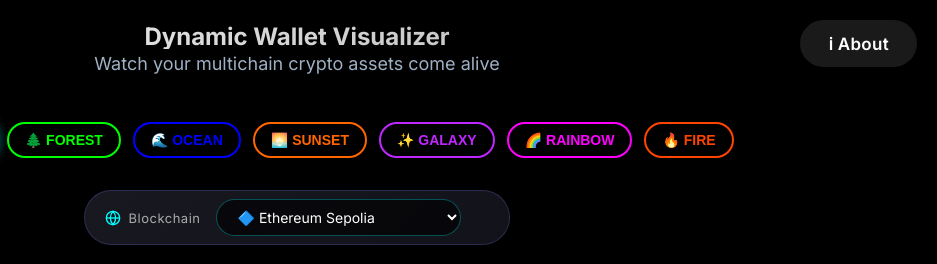
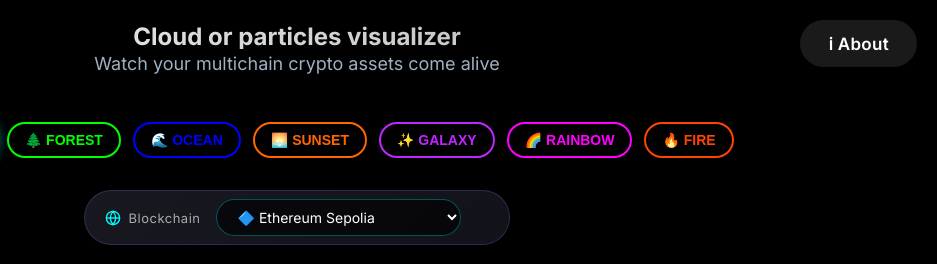
Before and after one commit to CasperLCasper/1-server-arweave-with_hash-cloud_of_particles, a website with bundled scripts: page public/index.html in a window 1280 px wide. Shown: the top 264 px of the page, 343-1280 px from the left. Built offline with nearby package versions, Linux system fonts and the light colour scheme.

Commit message:
Update index.html

```diff
--- a/public/index.html
+++ b/public/index.html
@@ -16,7 +16,7 @@
   <div class="container">
     <header class="site-header">
       <svg xmlns="http://www.w3.org/2000/svg" width="160" height="40" viewBox="0 0 158.74999 37.041668" class="logo"><text xml:space="preserve" font-size="14.1111" font-family="'DejaVu Sans Mono', monospace" fill="#ffffff" stroke="none" stroke-width="0.264583" x="8.8499603" y="31.493832"><tspan x="8.8499603" y="31.493832" fill="#ffffff">V I R S B U R T S</tspan></text><rect fill="#ffffff" stroke-width="0.264583" width="3.1013243" height="15.020124" x="5.9450045" y="3.8351295" /></svg>
-      <div class="header-text"><h1>Dynamic Wallet Visualizer</h1><p class="subtitle">Watch your multichain crypto assets come alive</p></div>
+      <div class="header-text"><h1>Cloud or particles visualizer</h1><p class="subtitle">Watch your multichain crypto assets come alive</p></div>
     </header>
     <div class="theme-selector">
       <button class="theme-btn theme-classic active" data-theme="classic">⭐ CLASSIC</button>
```
